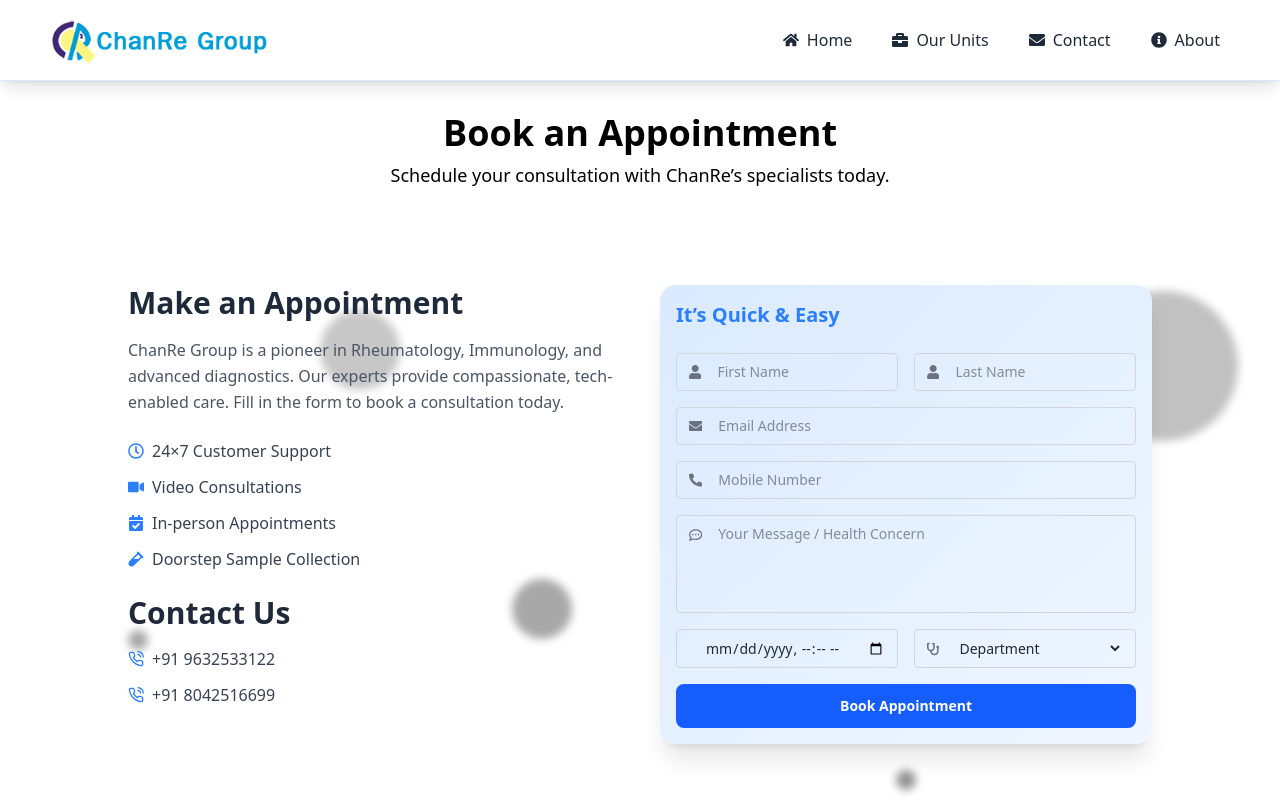
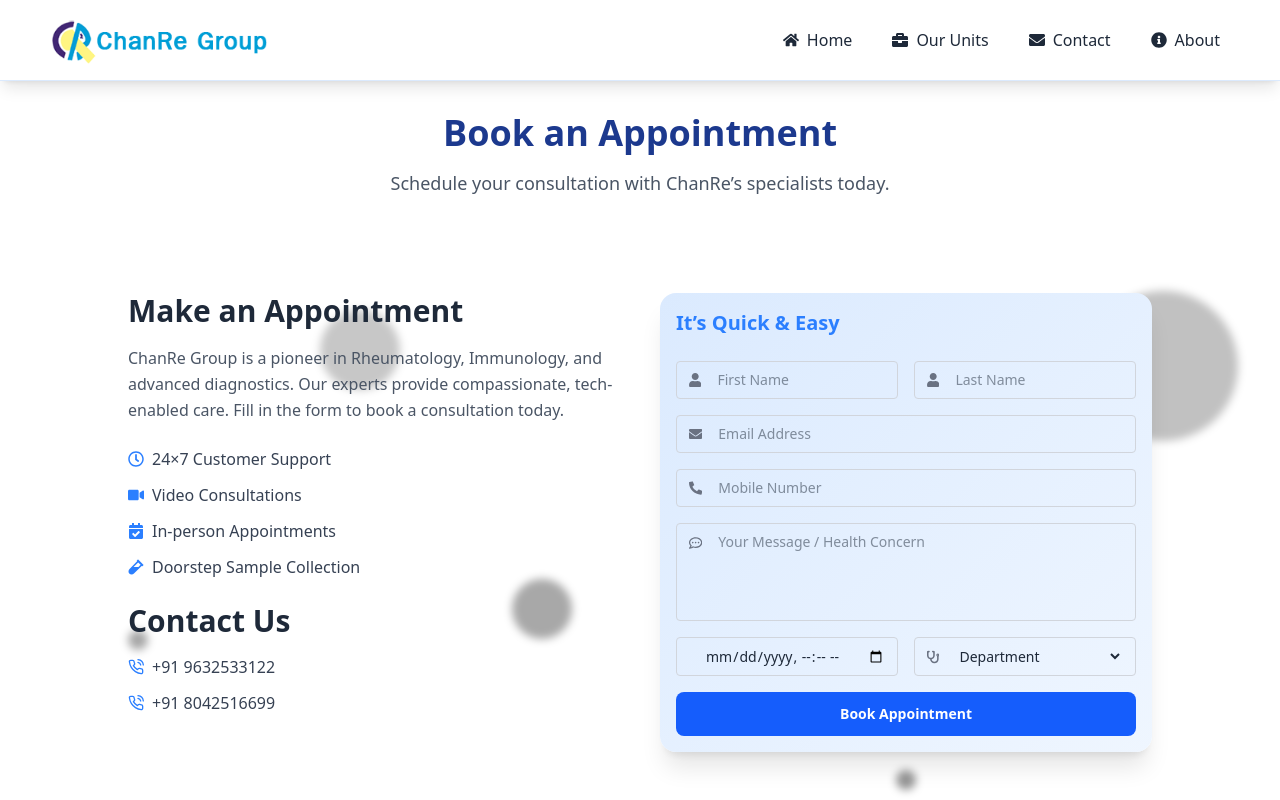
Before and after one commit to ManuJ1210/ChanRe, a React (Vite) app: page /appointment in a window 1280 px wide. Shown: the top 800 px of the page. Built offline with nearby package versions, Linux system fonts and the light colour scheme.

Commit message:
Added info about units

```diff
--- a/src/pages/Appointment.jsx
+++ b/src/pages/Appointment.jsx
@@ -1,7 +1,7 @@
-import { FaUser, FaRegClock, FaEnvelope, FaPhoneAlt, FaRegCommentDots, FaCalendarAlt, FaStethoscope,  FaVideo, FaCalendarCheck, FaVial } from "react-icons/fa";
+import { FaUser, FaRegClock, FaEnvelope, FaPhoneAlt, FaRegCommentDots, FaCalendarAlt, FaStethoscope, FaVideo, FaCalendarCheck, FaVial } from "react-icons/fa";
 import { FiPhoneCall } from "react-icons/fi";
 import { motion } from "framer-motion";
-import { Helmet} from "react-helmet";
+import { Helmet } from "react-helmet";
 const AppointmentPage = () => {
     return (
         <>
@@ -9,15 +9,19 @@
                 <Helmet>
                     <title>Book Appointment</title>
                 </Helmet>
-                <section className="py-8 px-6 max-w-7xl mx-auto text-center">
-                    <motion.h1 className="text-4xl font-bold"
+                <section className="py-8 px-6 max-w-7xl mx-auto text-center ">
+                    <motion.h2
+                        className="text-4xl font-bold text-center text-blue-900"
                         initial={{ opacity: 0, y: -30 }}
                         whileInView={{ opacity: 1, y: 0 }}
                         transition={{ duration: 0.6 }}
                         viewport={{ once: true }}
                     >
-                        Book an Appointment</motion.h1>
-                    <motion.p className="mt-2 text-lg text-black"
+                        Book an Appointment
+                    </motion.h2>
+
+                    <motion.p
+                        className="text-center text-gray-600 mt-4 max-w-xl mx-auto text-base sm:text-lg"
                         initial={{ opacity: 0 }}
                         whileInView={{ opacity: 1 }}
                         transition={{ delay: 0.2, duration: 0.6 }}
@@ -25,6 +29,7 @@
                     >
                         Schedule your consultation with ChanRe’s specialists today.
                     </motion.p>
+
                 </section>
 
 
@@ -42,7 +47,7 @@
                                 ChanRe Group is a pioneer in Rheumatology, Immunology, and advanced diagnostics. Our experts provide compassionate, tech-enabled care. Fill in the form to book a consultation today.
                             </p>
                             <ul className="space-y-3 text-gray-700">
-                                 <li className="flex items-center gap-2">
+                                <li className="flex items-center gap-2">
                                     <FaRegClock className="text-blue-500" /> 24×7 Customer Support
                                 </li>
                                 <li className="flex items-center gap-2">
@@ -56,12 +61,12 @@
                                 </li>
                             </ul>
                             <div className="mt-6 ">
-                            <h1 className="text-3xl font-bold">Contact Us</h1>
-                            <ul className="space-y-3 text-gray-700 mt-4">
-                                <li className="flex items-center gap-2"><FiPhoneCall className ="text-blue-500" />+91 9632533122</li>
-                                <li className="flex items-center gap-2"><FiPhoneCall className ="text-blue-500"/>+91 8042516699</li>
-                            </ul>
-                        </div>
+                                <h1 className="text-3xl font-bold">Contact Us</h1>
+                                <ul className="space-y-3 text-gray-700 mt-4">
+                                    <li className="flex items-center gap-2"><FiPhoneCall className="text-blue-500" />+91 9632533122</li>
+                                    <li className="flex items-center gap-2"><FiPhoneCall className="text-blue-500" />+91 8042516699</li>
+                                </ul>
+                            </div>
                         </motion.div>
                         <motion.div className="bg-gradient-to-br from-blue-100 to-blue-50 p-4 rounded-2xl shadow-xl"
                             initial={{ opacity: 0, x: 60 }}
--- a/src/pages/Ourunits.jsx
+++ b/src/pages/Ourunits.jsx
@@ -130,7 +130,7 @@
     </Helmet>
     <section className="py-20 px-6 md:px-20 backdrop-blur-sm ">
       <motion.h2
-        className="text-4xl font-bold text-center text-gray-800"
+        className="text-4xl font-bold text-center text-blue-900"
         initial={{ opacity: 0, y: -30 }}
         whileInView={{ opacity: 1, y: 0 }}
         transition={{ duration: 0.6 }}
--- a/src/pages/contact.jsx
+++ b/src/pages/contact.jsx
@@ -8,21 +8,21 @@
       icon: <FaRegHospital />,
       title: "ABOUT US",
       text: "ChanRe Group is a pioneering healthcare institution established in 2002. We specialize in Rheumatology, Immunology & Diagnostics.",
-      bg: "from-blue-200 to-blue-100",
+      bg: "from-blue-300 to-blue-200",
       iconColor: "text-blue-500"
     },
     {
       icon: <FaPhoneAlt />,
       title: "PHONE",
       text: "+91 96325 33122\n+91 80425 16699",
-      bg: "from-green-200 to-green-100",
+      bg: "from-green-300 to-green-200",
       iconColor: "text-green-500"
     },
     {
       icon: <FaMapMarkerAlt />,
       title: "LOCATION",
       text: "414/65 20th Main, Chord Rd,\n1st Block, Rajajinagar, Bengaluru, Karnataka 560010\nFax: (222) 531-8999",
-      bg: "from-pink-200 to-pink-100",
+      bg: "from-pink-300 to-pink-200",
       iconColor: "text-pink-500"
     },
   ];
@@ -36,13 +36,13 @@
       </Helmet>
       <section className="py-20 px-6 backdrop-blur-sm">
          <motion.h2
-        className="text-4xl font-bold text-center text-gray-800"
+        className="text-4xl font-bold text-center text-blue-900"
         initial={{ opacity: 0, y: -30 }}
         whileInView={{ opacity: 1, y: 0 }}
         transition={{ duration: 0.6 }}
         viewport={{ once: true }}
       >
-        Our Websites
+        Contact Us
       </motion.h2>
 
       <motion.p
@@ -52,7 +52,7 @@
         transition={{ delay: 0.2, duration: 0.6 }}
         viewport={{ once: true }}
       >
-        Explore our group units that deliver innovation, care, and research across diverse platforms.
+       We're here to assist you. Drop us a message and we'll respond promptly.
       </motion.p>
         <div className="max-w-7xl mx-auto grid grid-cols-1 lg:grid-cols-2 gap-14 items-start mt-12">
 
@@ -66,15 +66,6 @@
             >
               Get in Touch
             </motion.h2>
-            <motion.p
-              className="text-gray-600 mb-8"
-              initial={{ opacity: 0 }}
-              whileInView={{ opacity: 1 }}
-              transition={{ delay: 0.2, duration: 0.6 }}
-              viewport={{ once: true }}
-            >
-              We're here to assist you. Drop us a message and we'll respond promptly.
-            </motion.p>
 
             <motion.form
               className="grid grid-cols-1 md:grid-cols-2 gap-5"
```
